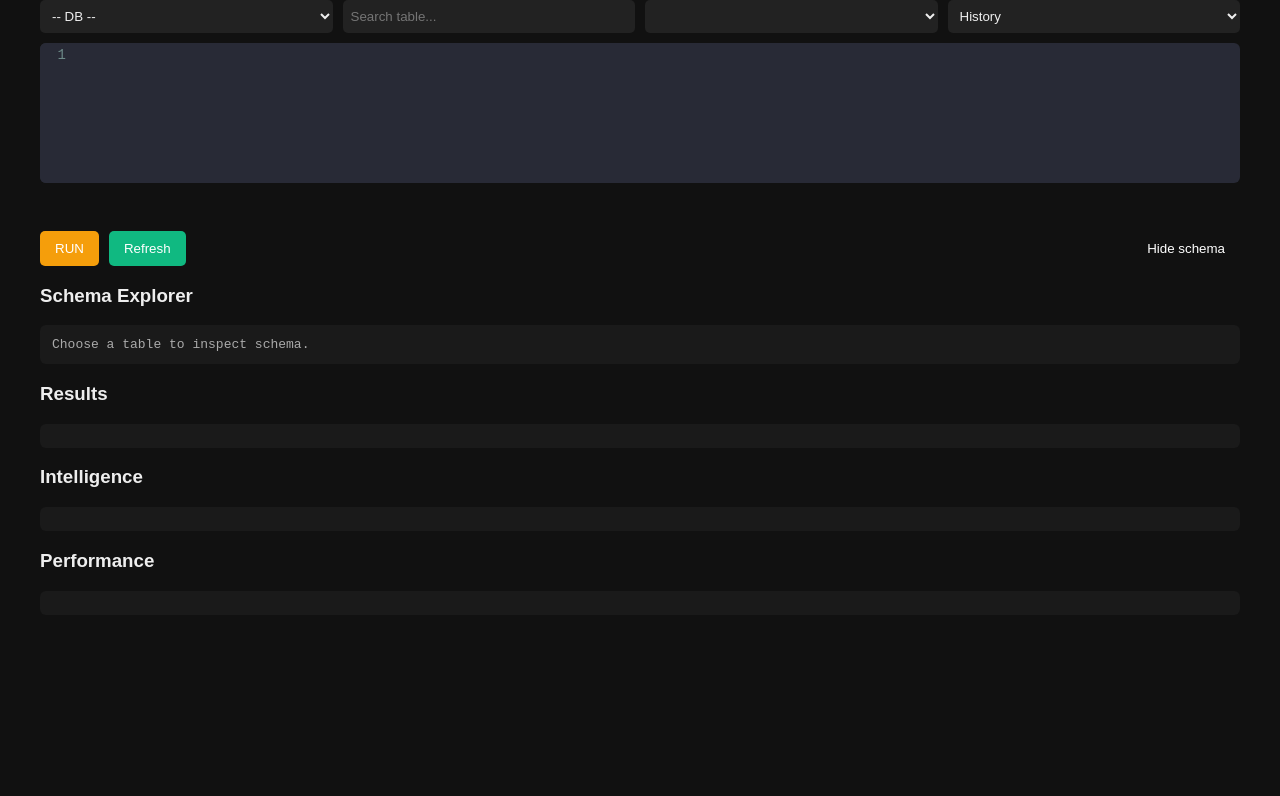
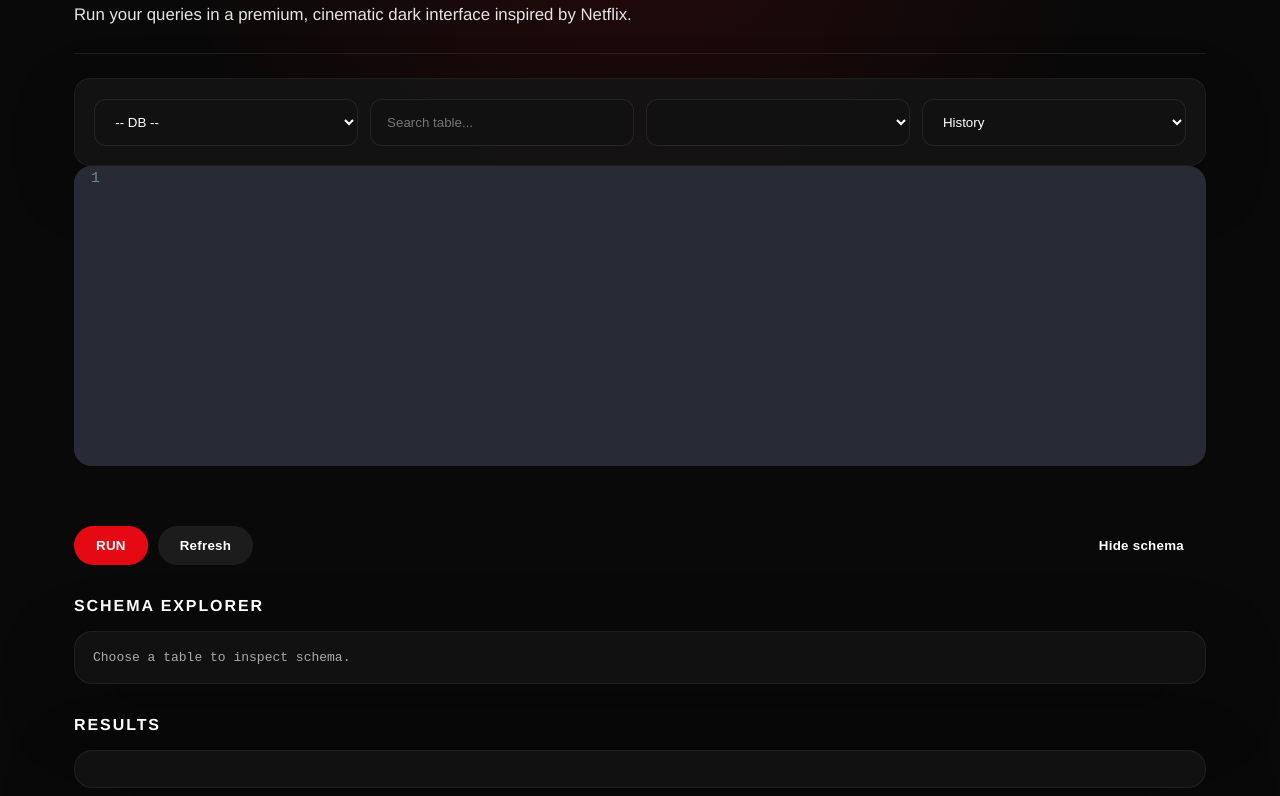
Before and after one commit to danielgispan212-ui/SQL-Anlyzer, a website: page index.html in a window 1280 px wide. Shown: the part 108-904 px from the top of the page. Before the commit the page ends 800 px from the top, so only its background shows below. Drawn offline with nearby package versions, Linux system fonts and the light colour scheme; no server answers.

Commit message:
feat: add optimize query section with textarea and button

```diff
--- a/index.html
+++ b/index.html
@@ -14,79 +14,233 @@
 <script src="https://cdnjs.cloudflare.com/ajax/libs/codemirror/5.65.13/addon/hint/show-hint.min.js"></script>
 
 <style>
-body { font-family:sans-serif; background:#111; color:#eee; padding:2rem; }
+:root {
+  color-scheme: dark;
+  color: #fff;
+  background: #141414;
+}
 
-.top-bar { display:flex; gap:10px; margin-bottom:10px; }
+* {
+  box-sizing: border-box;
+}
 
-.top-bar select, .top-bar input {
-  flex:1; padding:8px; background:#222; color:#eee;
-  border:none; border-radius:5px;
+body {
+  margin: 0;
+  min-height: 100vh;
+  font-family: "Helvetica Neue", Helvetica, Arial, sans-serif;
+  background: radial-gradient(circle at top, rgba(229,9,20,.13), transparent 35%), #090909;
+  color: #fff;
+}
+
+.page-inner {
+  max-width: 1180px;
+  margin: 0 auto;
+  padding: 2rem 1.5rem 3rem;
+}
+
+.hero {
+  display: flex;
+  flex-direction: column;
+  gap: 1rem;
+  padding-bottom: 1.5rem;
+  border-bottom: 1px solid rgba(255,255,255,0.08);
+}
+
+.hero h1 {
+  margin: 0;
+  font-size: clamp(2.4rem, 5vw, 4.2rem);
+  line-height: 0.95;
+  letter-spacing: -0.04em;
+}
+
+.hero-subtitle {
+  margin: 0;
+  max-width: 720px;
+  color: #e5e5e5;
+  font-size: 1.05rem;
+  line-height: 1.7;
+}
+
+.top-bar {
+  display: flex;
+  flex-wrap: wrap;
+  gap: 12px;
+  margin-top: 1.5rem;
+  padding: 1.2rem;
+  border-radius: 16px;
+  background: rgba(20,20,20,0.9);
+  border: 1px solid rgba(255,255,255,0.05);
+  box-shadow: 0 20px 60px rgba(0,0,0,.25);
+}
+
+.top-bar select,
+.top-bar input {
+  flex: 1 1 220px;
+  min-width: 180px;
+  padding: 14px 16px;
+  background: #111;
+  border: 1px solid rgba(255,255,255,0.08);
+  color: #fff;
+  border-radius: 12px;
+  outline: none;
+}
+
+.top-bar select:focus,
+.top-bar input:focus {
+  border-color: rgba(229,9,20,.8);
 }
 
 button {
-  padding:10px 15px;
-  border:none;
-  border-radius:5px;
-  cursor:pointer;
-  background:#333;
-  color:white;
+  display: inline-flex;
+  align-items: center;
+  justify-content: center;
+  gap: 0.5rem;
+  padding: 12px 22px;
+  border: none;
+  border-radius: 999px;
+  font-weight: 700;
+  letter-spacing: .02em;
+  cursor: pointer;
+  transition: transform .18s ease, box-shadow .18s ease, background .18s ease;
 }
 
-#analyze-btn { background:#f59e0b; }
-#refresh-btn { background:#10b981; }
-#show-schema-btn, .text-button {
-  background:transparent;
-  color:#fff;
+button:hover {
+  transform: translateY(-1px);
+  box-shadow: 0 18px 40px rgba(0,0,0,0.24);
 }
 
-.sql-error-line { background: rgba(248, 113, 113, 0.16) !important; }
-.sql-error-panel { display:none; margin-top:10px; border:1px solid #b91c1c; background:#1f1f1f; color:#f8d7da; }
-.sql-error-panel ul { margin:8px 0 0 18px; padding:0; }
-.sql-error-panel li { margin-bottom:4px; }
+#analyze-btn {
+  background: #e50914;
+  color: #fff;
+}
+
+#refresh-btn {
+  background: rgba(255,255,255,0.08);
+  color: #fff;
+}
+
+#show-schema-btn, .text-button {
+  background: transparent;
+  color: #fff;
+  text-decoration: none;
+}
 
 #show-schema-btn:hover, .text-button:hover {
-  text-decoration:underline;
+  text-decoration: underline;
+}
+
+.sql-error-line {
+  background: rgba(248, 113, 113, 0.16) !important;
+}
+
+.sql-error-panel {
+  display: none;
+  margin-top: 12px;
+  border: 1px solid #b91c1c;
+  background: rgba(185,28,28,0.12);
+  color: #ffe6e6;
+}
+
+.sql-error-panel ul {
+  margin: 8px 0 0 18px;
+  padding: 0;
+}
+
+.sql-error-panel li {
+  margin-bottom: 4px;
 }
 
 .button-row {
-  display:flex;
-  justify-content:space-between;
-  align-items:center;
-  gap:10px;
-  margin-top:12px;
+  display: flex;
+  flex-wrap: wrap;
+  justify-content: space-between;
+  align-items: center;
+  gap: 12px;
+  margin-top: 1.5rem;
 }
 
 .left-buttons, .right-buttons {
-  display:flex;
-  gap:10px;
+  display: flex;
+  flex-wrap: wrap;
+  gap: 10px;
 }
 
 .CodeMirror {
-  height:140px;
-  border-radius:6px;
-  font-size:14px;
+  min-height: 180px;
+  border-radius: 18px;
+  font-size: 15px;
+  border: 1px solid rgba(255,255,255,0.08);
+}
+
+textarea#sql {
+  width: 100%;
+  min-height: 180px;
+  border-radius: 18px;
+  background: #111;
+  color: #fff;
+  border: 1px solid rgba(255,255,255,0.08);
+  padding: 16px;
+  font-family: monospace;
+  font-size: 1rem;
+  outline: none;
 }
 
 .panel {
-  margin-top:12px;
-  padding:12px;
-  background:#1a1a1a;
-  border-radius:6px;
-  font-family:monospace;
+  margin-top: 16px;
+  padding: 18px;
+  background: rgba(18,18,18,0.95);
+  border-radius: 18px;
+  border: 1px solid rgba(255,255,255,0.06);
+  box-shadow: 0 24px 80px rgba(0,0,0,0.28);
+  font-family: monospace;
 }
 
-table { width:100%; border-collapse:collapse; }
-th, td { border:1px solid #555; padding:5px; }
-th { background:#333; }
-.schema-scroll { max-height:120px; height:120px; overflow-y:auto; margin-top:8px; border:1px solid #222; border-radius:6px; }
-.results-scroll { max-height:320px; height:320px; overflow-y:auto; margin-top:8px; border:1px solid #222; border-radius:6px; }
-.schema-scroll table, .results-scroll table { margin:0; }
+h3 {
+  margin-top: 2rem;
+  margin-bottom: 0.8rem;
+  font-size: 1rem;
+  letter-spacing: .12em;
+  text-transform: uppercase;
+  color: #fff;
+}
+
+table {
+  width: 100%;
+  border-collapse: collapse;
+}
+th, td {
+  border: 1px solid rgba(255,255,255,0.08);
+  padding: 10px;
+}
+th {
+  background: rgba(255,255,255,0.05);
+}
+
+.schema-scroll,
+.results-scroll {
+  max-height: 320px;
+  overflow-y: auto;
+  margin-top: 12px;
+  border: 1px solid rgba(255,255,255,0.08);
+  border-radius: 16px;
+}
+
+.schema-scroll { max-height: 180px; }
+
+.schema-scroll table,
+.results-scroll table {
+  margin: 0;
+}
 </style>
 </head>
 
 <body>
 
-<h2>SQL Analyzer</h2>
+<div class="page-inner">
+  <header class="hero">
+    <h1>SQL Analyzer</h1>
+    <p class="hero-subtitle">Run your queries in a premium, cinematic dark interface inspired by Netflix.</p>
+  </header>
 
   <div class="top-bar">
     <select id="db"></select>
@@ -118,8 +272,13 @@ th { background:#333; }
 <h3>Intelligence</h3>
 <div id="intelligence" class="panel"></div>
 
-<h3>Performance</h3>
-<div id="performance" class="panel"></div>
+<h3>Optimize Query</h3>
+<div id="optimize" class="panel">
+  <textarea id="optimize-sql" placeholder="Enter SQL query to optimize..."></textarea>
+  <button id="optimize-btn">Optimize</button>
+  <div id="optimize-result"></div>
+</div>
+</div>
 
 <script>
 
```
Also changed, not shown: public/index.html (+7 -2 lines). Lines whose indentation alone changed are shown as unchanged.
